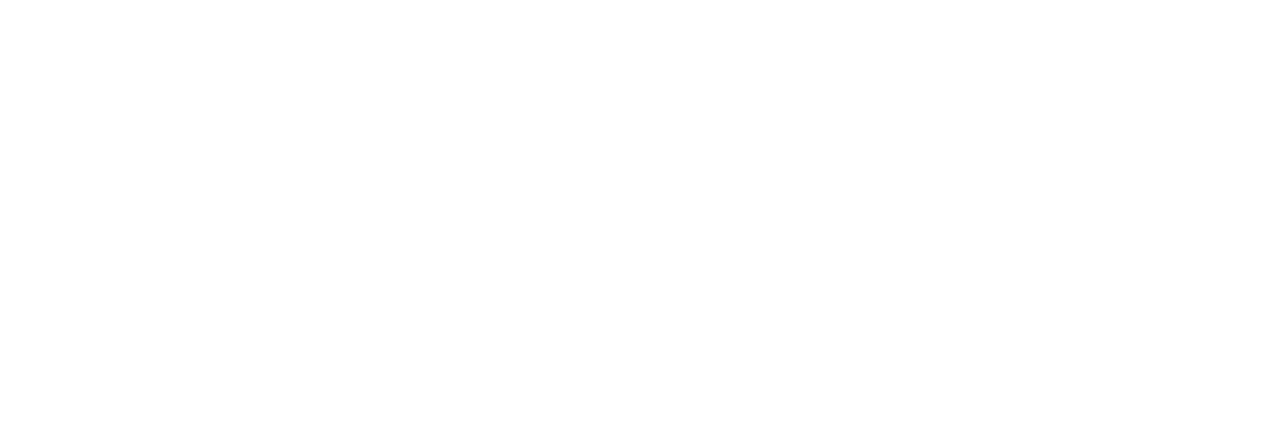
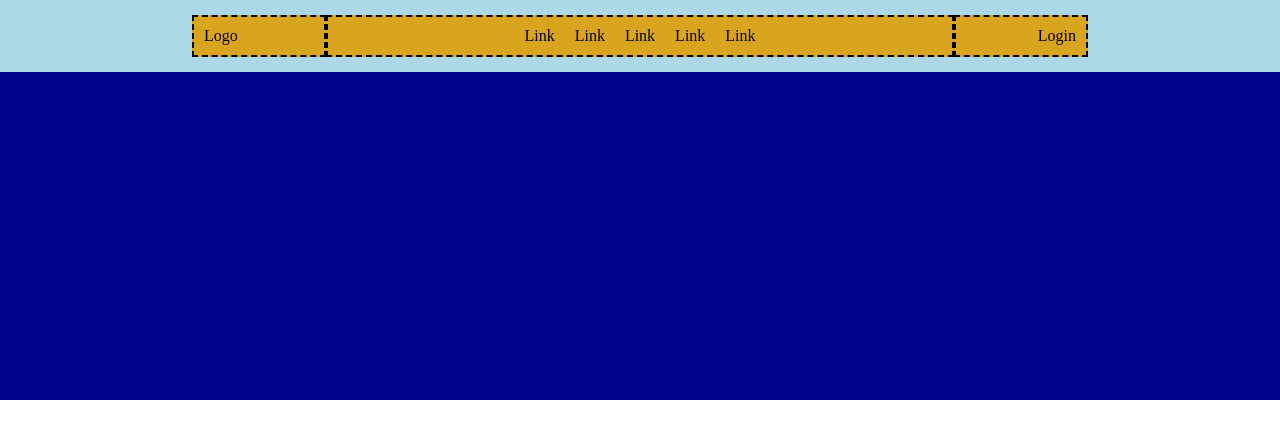
Before and after one commit to MassimilianoTusini/htmlcss-struttura-discord, a plain HTML site: page index.html in a window 1280 px wide. Drawn offline with Linux system fonts and the light colour scheme.

Commit message:
Aggiungi barra di navigazione

```diff
--- a/css/style.css
+++ b/css/style.css
@@ -3,3 +3,52 @@
     padding: 0;
     box-sizing: border-box;
 }
+
+/* Regole Header */
+header{
+    height: 400px;
+    background-color: #00038B;
+}
+.banner-header{
+    background-color: #ADD8E7;
+    display: flex;
+    justify-content: center;
+    align-items: center;
+    padding: 15px 0;
+}
+.banner-nav{
+    display: flex;
+    width: 70%;
+    justify-content: space-between;
+    background-color: #DAA51E;
+}
+
+/*Regole Utili */
+.padding{
+    padding: 10px 10px;
+}
+.border{
+    border: 2px dashed black;
+}
+a{
+    text-decoration: none;
+    color: black;
+    margin: 0 10px;
+}
+
+/* Regole barra di navigazione */
+.logo{
+    display: flex;
+    justify-content: flex start;
+    flex-basis: 15%;
+}
+.login{
+    flex-basis: 15%;
+    display: flex;
+    justify-content: flex-end;
+}
+.link{
+    flex-grow: 1;
+    display: flex;
+    justify-content: center;
+}
--- a/index.html
+++ b/index.html
@@ -8,11 +8,28 @@
     <title>Struttura Discord</title>
 </head>
 <body>
+    <!-- Header pagina -->
     <header>
 
+    <!-- Banner Navigazione -->
     <div class="banner-header">
+        <div class="banner-nav">
+
+            <div class="logo padding border">Logo</div>
+            <nav class="link padding border">
+                <a href="#">Link</a>
+                <a href="#">Link</a>
+                <a href="#">Link</a>
+                <a href="#">Link</a>
+                <a href="#">Link</a>
+            </nav>
+            <div class="login padding border">Login</div>
+
+        </div>
 
     </div>
+
+
     <div class="main-header">
 
     </div>
```
